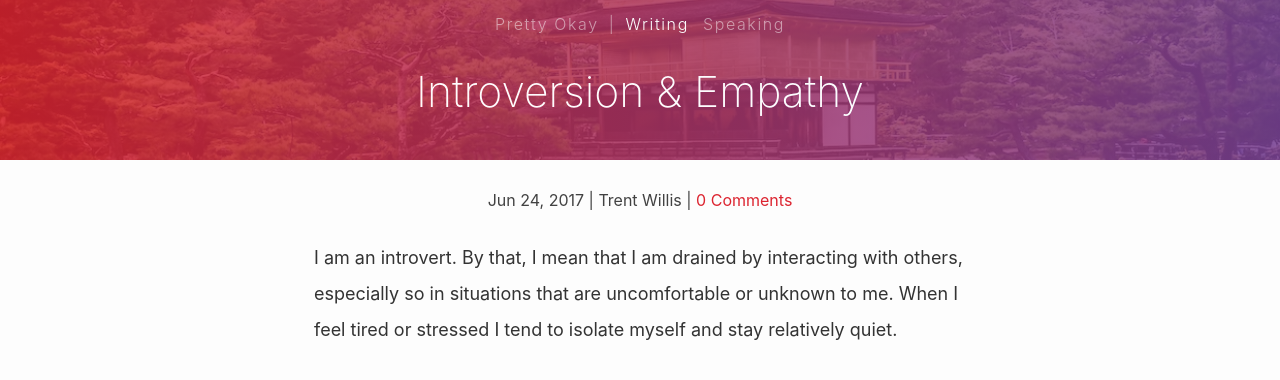
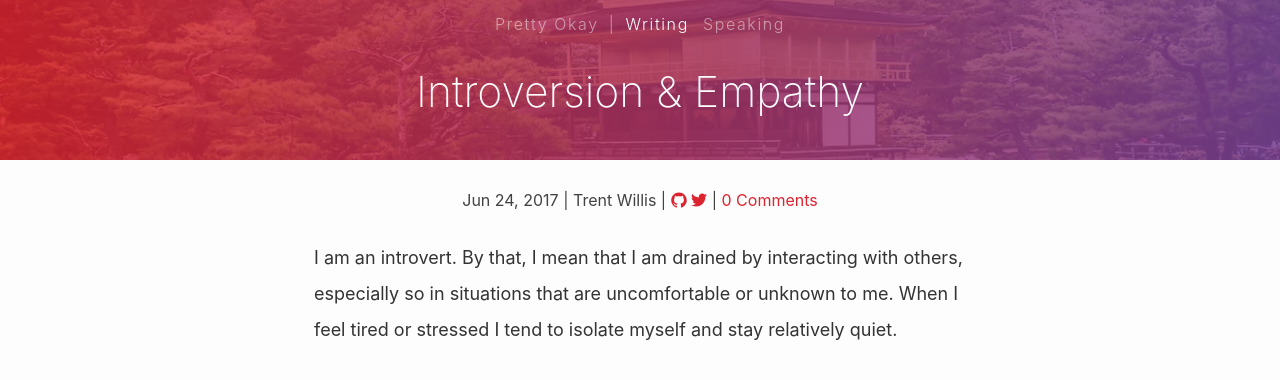
Before and after one commit to trentmwillis/pretty-okay.dev, a Jekyll site: the page built from _posts/2017-06-24-introversion-empathy.md, in a window 1280 px wide. Shown: the top 380 px of the page. Built offline with Jekyll 4.4.1, drawn with Linux system fonts in a browser that asks for light colours; comment, search, counter and statistics services are not loaded.

Commit message:
Add social media links to posts

```diff
--- a/_layouts/post.html
+++ b/_layouts/post.html
@@ -12,6 +12,16 @@ layout: default
         </span>
       {% endif %}
 
+      |
+
+      {% if site.github_username %}
+        {% include icon-github.html username=site.github_username %}
+      {% endif %}
+
+      {% if site.twitter_username %}
+        {% include icon-twitter.html username=site.twitter_username %}
+      {% endif %}
+
       | <a href="#disqus_thread" data-disqus-identifier="{{ page.id }}">0 Comments</a>
     </p>
   </header>
--- a/_sass/_base.scss
+++ b/_sass/_base.scss
@@ -231,6 +231,12 @@ hr {
  */
 
 .icon {
+  .article-meta & > svg {
+    vertical-align: initial;
+    top: 2px;
+    position: relative;
+  }
+
   > svg {
     display: inline-block;
     width: 16px;
```
